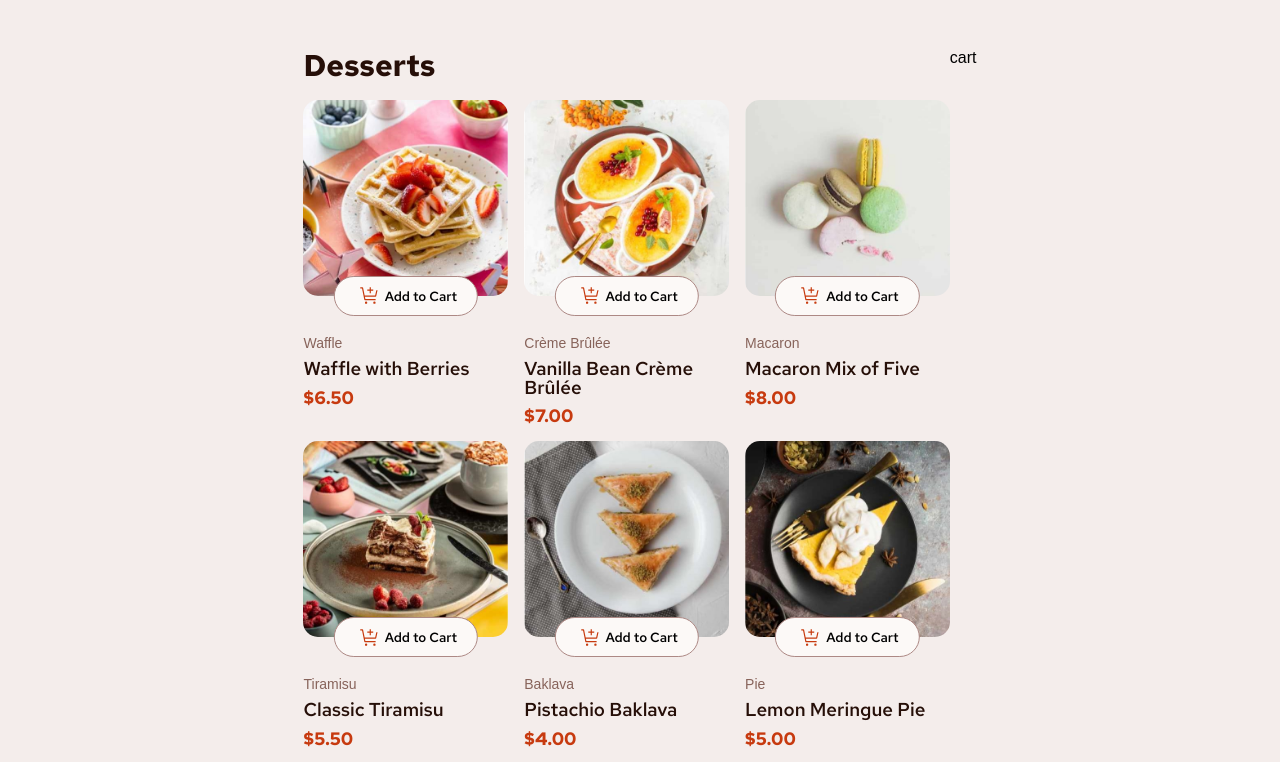
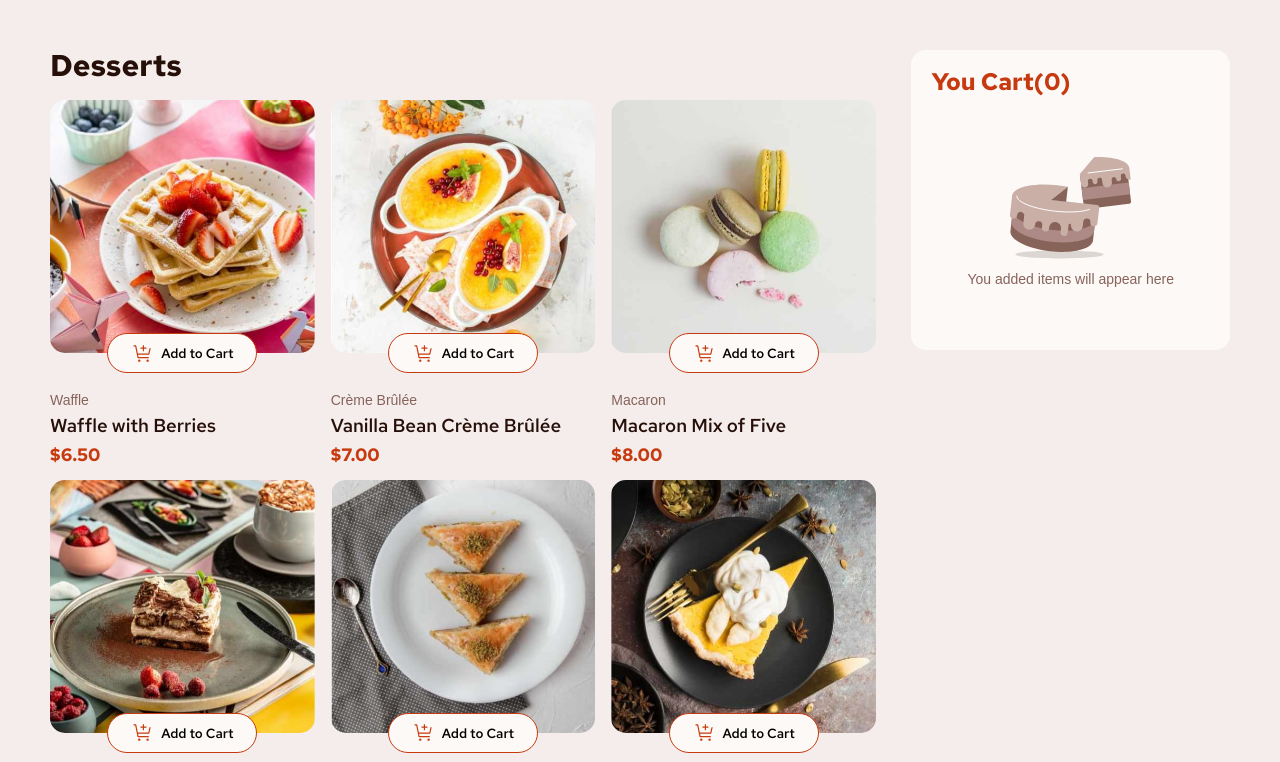
Before and after one commit to LinaCor/product-cart, a React (Create React App) app: page / in a window 1280 px wide. Shown: the top 762 px of the page. Built offline with nearby package versions, Linux system fonts and the light colour scheme.

Commit message:
add cart

```diff
--- a/src/App.css
+++ b/src/App.css
@@ -2,13 +2,3 @@
   display: flex;
   justify-content: center;
 }
-
-.form-container {
-  max-width: 900px;
-  width: 100%;
-  height: 600px;
-  display: flex;
-  padding: 10px;
-  border-radius: 10px;
-  background-color: var(--alabaster);
-}
--- a/src/components/CartContainer.js
+++ b/src/components/CartContainer.js
@@ -2,8 +2,12 @@ import '../main.css';
 
 export function CartContainer() {
   return (
-    <div>
-      cart
+    <div className="cart">
+      <h2 className="bold">You Cart(0)</h2>
+      <div className="cart-empty">
+        <img src={`${process.env.PUBLIC_URL}/images/illustration-empty-cart.svg`} alt="cake" />
+        <p className="fs-14">You added items will appear here</p>
+      </div>
     </div>
   )
 };
--- a/src/components/ProductContainer.js
+++ b/src/components/ProductContainer.js
@@ -4,7 +4,7 @@ import { cakes } from '../data';
 
 export function ProductContainer() {
   return (
-    <div>
+    <div className="product">
       <h1 className="product-title bold">Desserts</h1>
       <div className="product-container">
         {cakes.map(el => <Product key={el.id} {...el} />)}
--- a/src/main.css
+++ b/src/main.css
@@ -157,11 +157,18 @@ body {
 }
 
 .app-container {
+  max-width: 1200px;
+  width: 100%;
   display: flex;
-  margin-top: 50px;
+  justify-content: space-between;
+  margin: 50px;
 }
 
 /*Product*/
+.product {
+  width: 70%;
+}
+
 .product-title {
   margin-bottom: 20px;
   font-size: 30px;
@@ -183,11 +190,13 @@ body {
   border-radius: 15px;
 }
 
-.product-card .card-button {
+.product-card .card-button,
+.product-card .card-button__add {
+  width: 150px;
   padding: 10px 20px;
   padding-left: 50px;
   border-radius: 20px;
-  border: 1px solid var(--background);
+  border: 1px solid var(--accent-color);
   background: url('/public/images/icon-add-to-cart.svg') 25px 50%/20px no-repeat var(--back-cart);
   position: relative;
   top: -20px;
@@ -197,7 +206,39 @@ body {
 }
 
 .product-card .card-button:hover {
-  background-color: var(--background);
+  border: 1px solid var(--accent-hover);
+  background-color: var(--accent-hover);
+}
+
+.product-card .card-button__add {
+  display: flex;
+  justify-content: space-between;
+  color: var(--back-cart);
+  padding-left: 20px;
+  background: none;
+  background-color: var(--accent-color);
+}
+
+.add-incriment,
+.add-decrement {
+  width: 20px;
+  height: 20px;
+  display: flex;
+  justify-content: center;
+  align-items: center;
+  border: 1px solid var(--back-cart);
+  border-radius: 50%;
+  background: transparent;
+}
+
+.add-incriment:hover,
+.add-decrement:hover {
+  background: var(--back-cart);
+}
+
+.add-incriment:hover .svg-icon path,
+.add-decrement:hover .svg-icon path {
+  fill: var(--accent-color);
 }
 
 .product-card .card-title {
@@ -213,3 +254,23 @@ body {
 .product-card .card-price {
   color: var(--accent-color);
 }
+
+/*cart*/
+
+.cart {
+  width: 27%;
+  height: 300px;
+  padding: 20px;
+  background-color: var(--back-cart);
+  border-radius: 15px;
+}
+
+.cart h2 {
+  margin-bottom: 50px;
+  color: var(--accent-color);
+}
+
+.cart-empty {
+  text-align: center;
+  color: var(--text-light);
+}
```
Also changed, not shown: src/components/Product.js (+11 -0 lines), public/images/icon-decrement-quantity.svg (deleted), public/images/icon-increment-quantity.svg (deleted).
